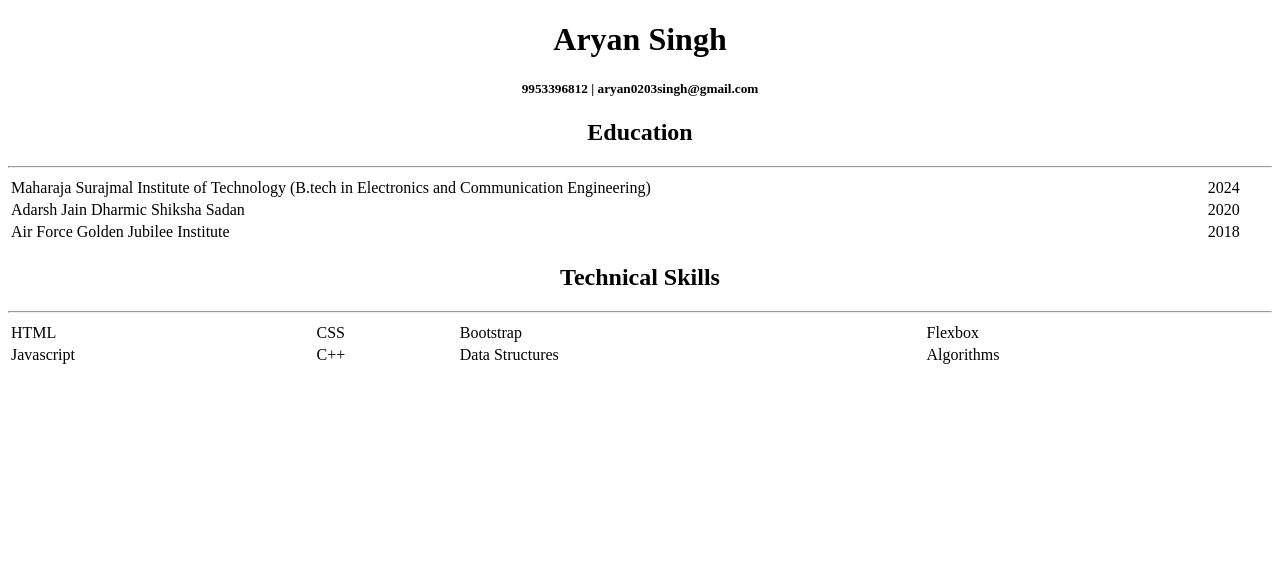
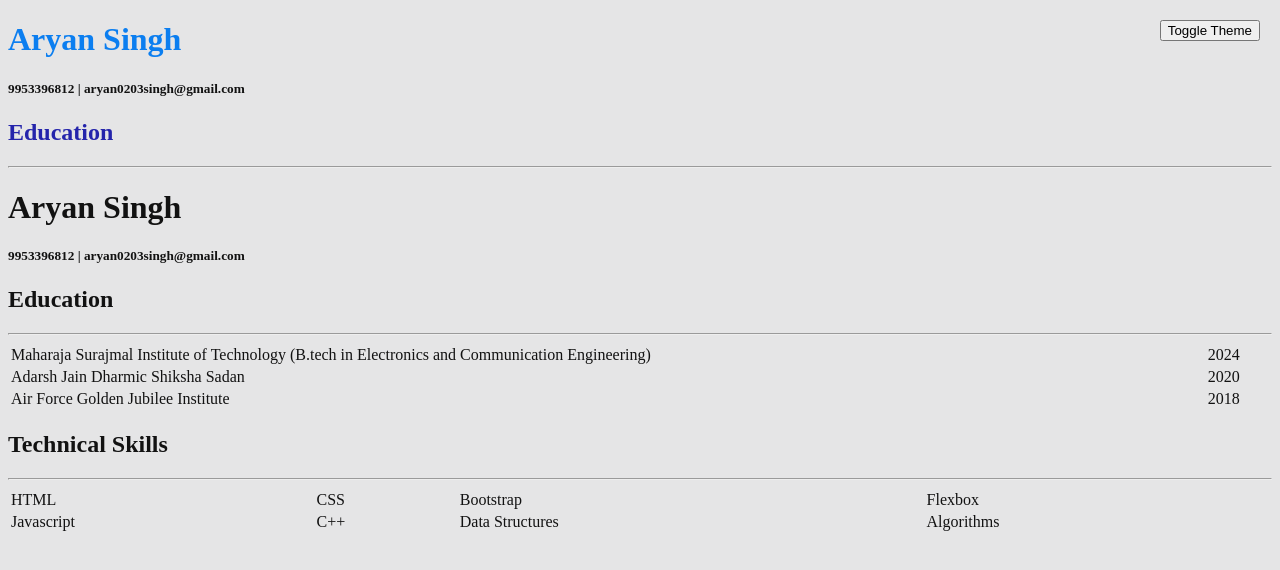
Before and after one commit to Aryan19Singh/HTML-Portfolio, a plain HTML site: page index.html in a window 1280 px wide. Drawn offline with Linux system fonts and the light colour scheme.

Commit message:
Update index.html
added darktheme using Javascript

```diff
--- a/index.html
+++ b/index.html
@@ -3,50 +3,135 @@
 <head>
     <meta charset="UTF-8">
     <meta name="viewport" content="width=device-width, initial-scale=1.0">
-    <title>Resume</title>
+    <title>Custom Colors</title>
     <style>
-            h1{
-            align-content: center;
+        :root {
+            --text-light: #121212;
+            --background-light: #e5e5e6;
+            --primary-light: #0b7ef0;
+            --secondary-light: #2424ab;
+            --accent-light: #747576;
+
+            --text-dark: #ffffff;
+            --background-dark: #333333;
+            --primary-dark: #ff9900;
+            --secondary-dark: #ff66cc;
+            --accent-dark: #009900;
+        }
+
+        body {
+            color: var(--text-light);
+            background-color: var(--background-light);
+            transition: background-color 0.5s, color 0.5s;
+        }
+
+        h1 {
+            color: var(--primary-light);
+        }
+
+        h2 {
+            color: var(--secondary-light);
+        }
+
+        p {
+            color: var(--text-light);
+        }
+
+        .button {
+            background-color: var(--accent-light);
+            color: white;
+            padding: 10px 20px;
+            border: none;
+            cursor: pointer;
+        }
+
+        /* Dark theme styles */
+        body.dark {
+            color: var(--text-dark);
+            background-color: var(--background-dark);
+        }
+
+        body.dark h1 {
+            color: var(--primary-dark);
+        }
+
+        body.dark h2 {
+            color: var(--secondary-dark);
+        }
+
+        body.dark p {
+            color: var(--text-dark);
+        }
+
+        body.dark .button {
+            background-color: var(--accent-dark);
+        }
+
+        .theme-toggle {
+            position: fixed;
+            top: 20px;
+            right: 20px;
         }
     </style>
 </head>
 <body>
-<h1 style="text-align: center;">Aryan Singh</h1>
-<h5 style="text-align: center;">9953396812 | aryan0203singh@gmail.com</h5>
-<h2 style="text-align: center;" >Education</h2>
+    <button class="theme-toggle" onclick="toggleTheme()">Toggle Theme</button>
+    <h1>Aryan Singh</h1>
+    <h5>9953396812 | aryan0203singh@gmail.com</h5>
+    <h2>Education</h2>
+    <hr>
+    <!-- Your table and other content here -->
+    <h1 style="color: var(--primary);">Aryan Singh</h1>
+    <h5 style="color: var(--accent);">9953396812 | aryan0203singh@gmail.com</h5>
+    <h2 style="color: var(--secondary);">Education</h2>
     <hr>
     <table style="width: 100%;">
         <tr>
             <td>Maharaja Surajmal Institute of Technology (B.tech in Electronics and Communication Engineering)</td>
-        <td>2024</td>
+            <td style="color: var(--text);">2024</td>
         </tr>
         <tr>
             <td>Adarsh Jain Dharmic Shiksha Sadan</td>
-        <td>2020</td>
+            <td style="color: var(--text);">2020</td>
         </tr>
         <tr>
-        <td>Air Force Golden Jubilee Institute </td>
-        <td>2018</td>
+            <td>Air Force Golden Jubilee Institute</td>
+            <td style="color: var(--text);">2018</td>
         </tr>
     </table>
-<h2 style="text-align: center;">Technical Skills</h2>
+    <h2 style="color: var(--secondary);">Technical Skills</h2>
     <hr>
     <table style="width: 100%;">
         <tr>
-        <td>HTML</td>
-        <td>CSS</td>
-        <td>Bootstrap</td>
-        <td>Flexbox</td>
+            <td style="color: var(--text);">HTML</td>
+            <td style="color: var(--text);">CSS</td>
+            <td style="color: var(--text);">Bootstrap</td>
+            <td style="color: var(--text);">Flexbox</td>
         </tr>
         <tr>
-        <td>Javascript</td>
-        <td>C++</td>
-        <td>Data Structures</td>
-        <td>Algorithms</td>
+            <td style="color: var(--text);">Javascript</td>
+            <td style="color: var(--text);">C++</td>
+            <td style="color: var(--text);">Data Structures</td>
+            <td style="color: var(--text);">Algorithms</td>
         </tr>
     </table>
+    <script>
+        function toggleTheme() {
+            const body = document.body;
+            if (body.classList.contains('dark')) {
+                body.classList.remove('dark');
+                localStorage.setItem('theme', 'light');
+            } else {
+                body.classList.add('dark');
+                localStorage.setItem('theme', 'dark');
+            }
+        }
 
-
-
+        // Check the user's theme preference from local storage
+        const userPreference = localStorage.getItem('theme');
+        if (userPreference === 'dark') {
+            document.body.classList.add('dark');
+        }
+    </script>
 </body>
 </html>
```
Lines whose indentation alone changed are shown as unchanged.
